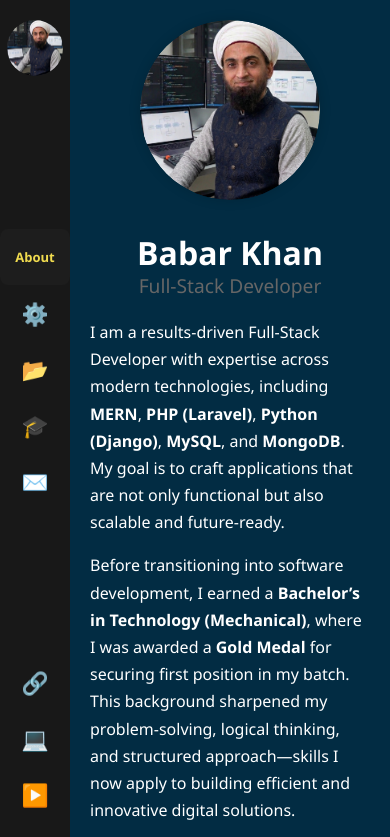
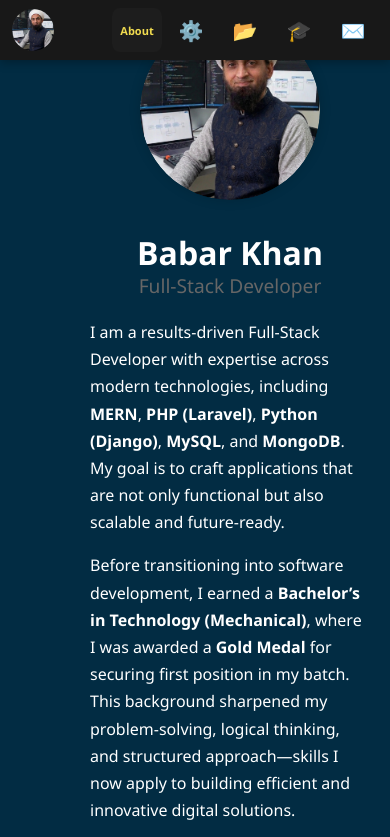
Before and after one commit to BABAR-KHUHRO/portfolio, a plain HTML site: page index.html in a window 390 px wide. Shown: the top 837 px of the page. Drawn offline with Linux system fonts and the light colour scheme.

Commit message:
Your descriptive commit message

```diff
--- a/assets/css/sidebar.css
+++ b/assets/css/sidebar.css
@@ -2,6 +2,7 @@
    Sidebar styles and active-item behavior
 */
 
+/* --- Desktop / Base Styles --- */
 .sidebar {
   position: fixed;
   left: 0;
@@ -16,110 +17,156 @@
   gap: 0px;
   z-index: 50;
 }
-  .sidebar .logo { width:56px; height:56px; border-radius:50%; object-fit:cover; }
+
+.sidebar .logo {
+  width: 56px;
+  height: 56px;
+  border-radius: 50%;
+  object-fit: cover;
+}
 
 /* nav container */
-  /* .sidebar .nav { flex:1; display:flex; flex-direction:column; align-items:center; justify-content:center; gap:10px; width:100%; } */
-
 .sidebar .nav {
   flex: 1;
   display: flex;
   flex-direction: column;
   align-items: center;
   justify-content: center;
-    gap: 0px; /* was 10px */
+  gap: 0px;
   width: 100%;
 }
 
-
 /* nav item layout */
 .nav-item {
-    width:70px;
-    height:56px;
-    border-radius:8px;
-    position:relative;
-    display:block;
-    overflow:hidden;
-    text-decoration:none;
-    color:#fff;
-    -webkit-tap-highlight-color:transparent;
+  width: 70px;
+  height: 56px;
+  border-radius: 8px;
+  position: relative;
+  display: block;
+  overflow: hidden;
+  text-decoration: none;
+  color: #fff;
+  -webkit-tap-highlight-color: transparent;
 }
 
 /* Icon + label positioned on top of each other */
 .nav-item .ico,
 .nav-item .label {
-    position:absolute;
-    inset:0;
-    display:flex;
-    align-items:center;
-    justify-content:center;
-    pointer-events:none; /* allow anchor click */
+  position: absolute;
+  inset: 0;
+  display: flex;
+  align-items: center;
+  justify-content: center;
+  pointer-events: none; /* allow anchor click */
 }
 
 /* icon visible by default */
-  .nav-item .ico { font-size:22px; transition: transform .22s ease, opacity .22s ease; opacity:1; }
-  .nav-item .label { font-size:13px; color:#f0db4f; font-weight:600; opacity:0; transform: translateY(6px); transition: transform .22s ease, opacity .22s ease; }
+.nav-item .ico {
+  font-size: 22px;
+  transition: transform .22s ease, opacity .22s ease;
+  opacity: 1;
+}
+
+.nav-item .label {
+  font-size: 13px;
+  color: #f0db4f;
+  font-weight: 600;
+  opacity: 0;
+  transform: translateY(6px);
+  transition: transform .22s ease, opacity .22s ease;
+}
 
 /* hover swap */
-  .nav-item:hover .ico { opacity:0; transform: translateY(-6px); }
-  .nav-item:hover .label { opacity:1; transform: translateY(0); }
+.nav-item:hover .ico {
+  opacity: 0;
+  transform: translateY(-6px);
+}
 
-  /* active state: hide icon, show label (so there's never icon+label at same time) */
-  .nav-item.active .ico { opacity:0 !important; transform: translateY(-6px); }
-  .nav-item.active .label { opacity:1 !important; transform: translateY(0); }
+.nav-item:hover .label {
+  opacity: 1;
+  transform: translateY(0);
+}
+
+/* active state: hide icon, show label */
+.nav-item.active .ico {
+  opacity: 0 !important;
+  transform: translateY(-6px);
+}
+
+.nav-item.active .label {
+  opacity: 1 !important;
+  transform: translateY(0);
+}
 
 /* subtle hover background */
 .nav-item:hover,
 .nav-item.active {
-    background: rgba(255,255,255,0.02);
+  background: rgba(255, 255, 255, 0.02);
 }
 
 /* social links */
-  /* .sidebar .social { display:flex; flex-direction:column; gap:10px; margin-bottom:6px; width:100%; align-items:center; } */
-
 .sidebar .social {
   display: flex;
   flex-direction: column;
   gap: 0px;
-    margin-top: 2px;   /* NEW: adds separation from nav */
+  margin-top: 2px;
   margin-bottom: 2px;
   width: 100%;
   align-items: center;
 }
 
 
-  /* .sidebar .social .nav-item { margin:0 auto; } */
-
-  /* Mobile Styles */
+/* --- Mobile Top Navigation Bar (WhatsApp Style) --- */
 @media screen and (max-width: 768px) {
+  /* Turn vertical sidebar into a fixed top bar */
   .sidebar {
-    height: auto;               /* Prevent stretching to 100vh on mobile */
-    min-height: unset;
-    display: flex;
-    flex-direction: column;
-    justify-content: flex-start;/* Align items from top to bottom */
+    position: fixed;
+    top: 0;
+    left: 0;
+    right: 0;
+    bottom: auto;
+    width: 100%;
+    height: 60px;
+    flex-direction: row;
+    justify-content: space-between;
     align-items: center;
-    gap: 15px;                  /* Set a consistent, small gap between sections */
-    padding: 20px 10px;
+    padding: 0 12px;
+    box-shadow: 0 2px 10px rgba(0, 0, 0, 0.3);
   }
 
-  /* Target the profile image container inside the sidebar */
-  .sidebar .profile-img,
-  .sidebar img {
-    margin-bottom: 10px;        /* Reduce gap below the profile image */
+  /* Compact top-left logo */
+  .sidebar .logo {
+    width: 42px;
+    height: 42px;
+    flex-shrink: 0;
   }
 
-  /* Target navigation links list */
-  .sidebar nav,
-  .sidebar .nav-links,
-  .sidebar ul {
-    margin: 10px 0;             /* Remove vertical stretch margins */
-    padding: 0;
+  /* Horizontal navigation links container */
+  .sidebar .nav {
+    flex-direction: row;
+    justify-content: flex-end;
+    align-items: center;
+    gap: 4px;
+    width: auto;
+    height: 100%;
   }
 
-  /* Target bottom social/contact links */
-  .sidebar .social-links,
-  .sidebar .footer-links {
-    margin-top: 15px;           /* Keep social links right below nav links */
+  /* Smaller nav items for top bar fit */
+  .nav-item {
+    width: 50px;
+    height: 44px;
+  }
+
+  .nav-item .ico {
+    font-size: 20px;
+  }
+
+  .nav-item .label {
+    font-size: 11px;
+  }
+
+  /* Hide social links on top bar to keep layout clean */
+  .sidebar .social {
+    display: none;
   }
 }
--- a/index.html
+++ b/index.html
@@ -2,6 +2,7 @@
 <html lang="en">
 <head>
   <meta charset="UTF-8">
+  <meta name="viewport" content="width=device-width, initial-scale=1.0">
   <title>Home - Babar Khan Portfolio</title>
 
   <!-- Global styles -->
```
Lines whose indentation alone changed are shown as unchanged.
